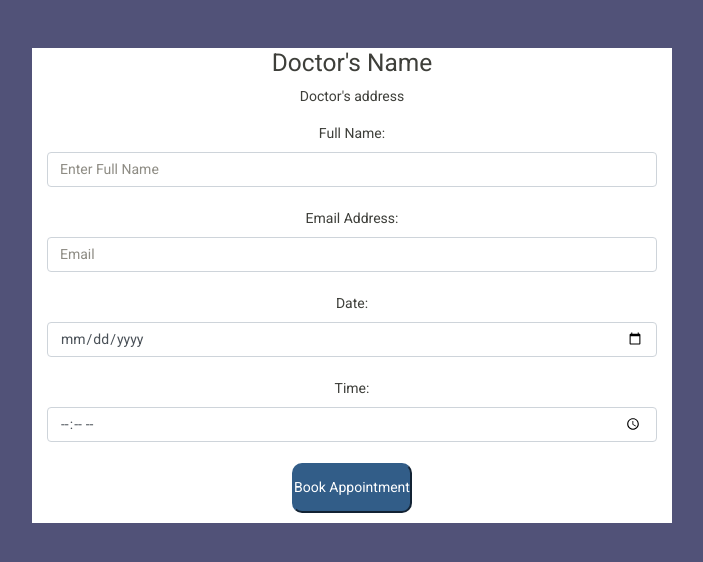
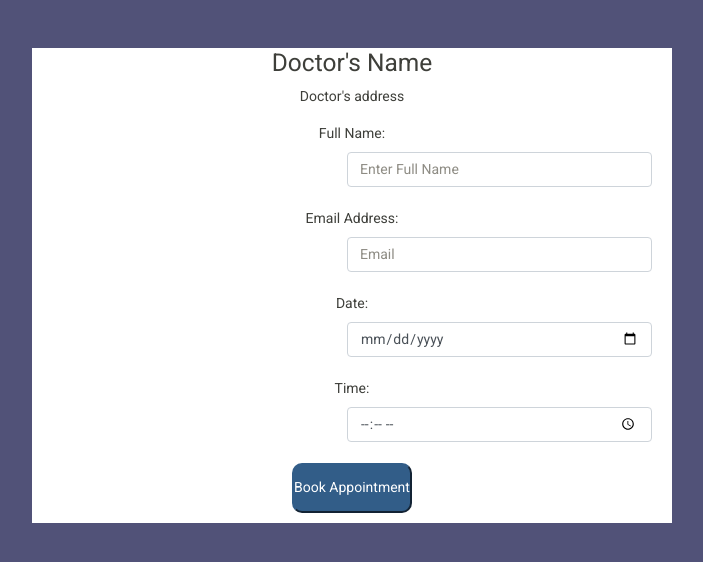
Before and after one commit to Mrsebastino/find-me-a-doctor, a Flask app: page /booking_form in a window 1280 px wide. Shown: the part 93-655 px from the top of the page, without its empty margins (568-1271 px from the left). Run offline with Flask 2, Linux system fonts and the light colour scheme; some libraries are stand-ins or nearby versions.

Commit message:
reduces placeholder width, and centered

```diff
--- a/static/css/style.css
+++ b/static/css/style.css
@@ -65,8 +65,13 @@ body {
     height: fit-content;
     width: 100px;
     background-color: #fff;
+}
 
+.form-control {
+    width: 50%;
+    margin-left: 300px;
 }
+
 
 .btn-book{
     border-radius: 10px;
```
